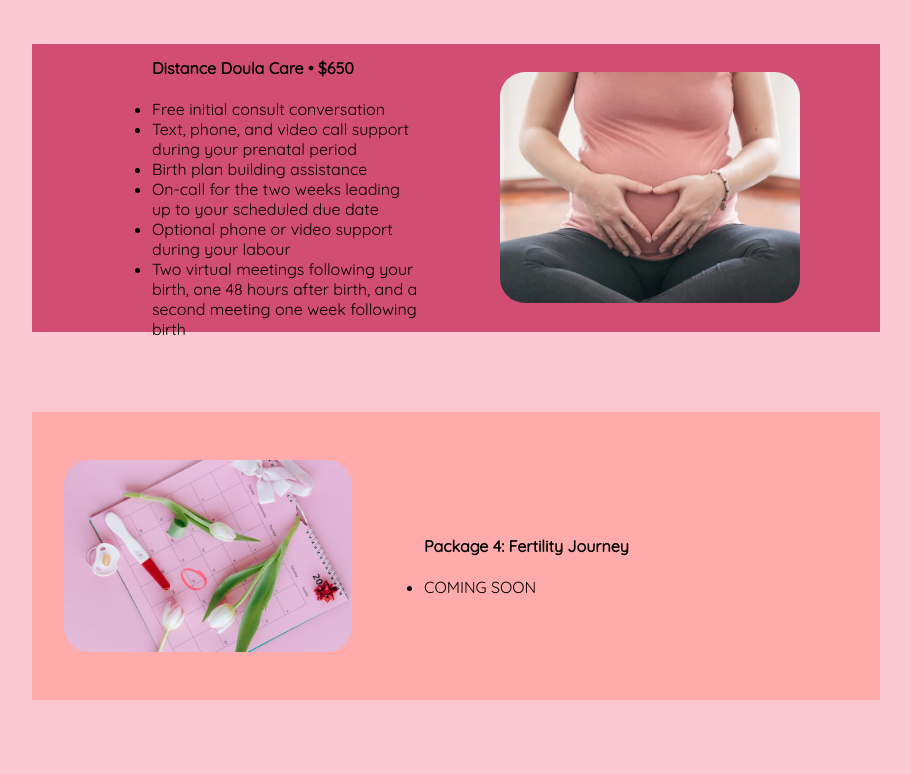
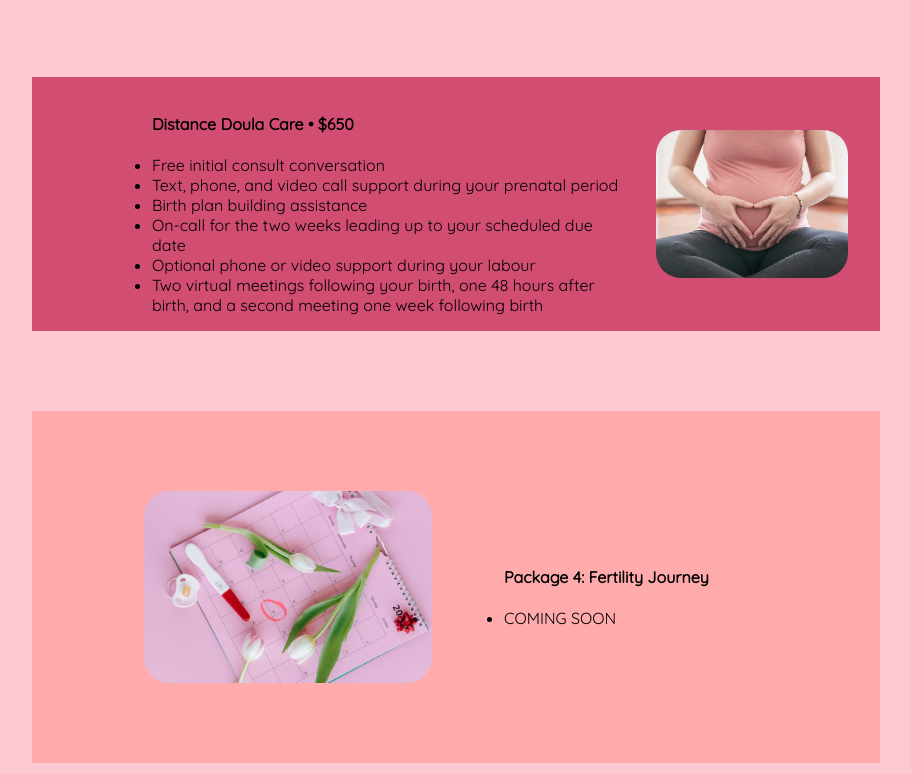
Before and after one commit to Good-Day-2-U/radiantrose, a plain HTML site: page packages.html in a window 1280 px wide. Shown: the part 1176-1950 px from the top of the page, without its empty margins (184-1095 px from the left). Drawn offline with Linux system fonts and the light colour scheme.

Commit message:
Fixed bad formating on Contact and packages page

```diff
--- a/style.css
+++ b/style.css
@@ -263,24 +263,24 @@ div {
 }
 
 .package-content {
-  height: 18rem;
+  height: auto;
   width: 60%;
   /* border: 1px solid black; */
 }
 
 .package-body img {
-  height: 80%;
+  /* height: 20rem; */
+  width: 25%;
   margin-left: 5rem;
   margin-right: 5rem;
   border-radius: 25px;
+  margin: 2rem;
 }
 
 .package-body #pkg-4 img {
   rotate: 90deg;
-  height: 100%;
-  margin-left: 5rem;
+  margin-left: 10rem;
   margin-right: 5rem;
-  border-radius: 25px;
 }
 
 #pkg-1 {
@@ -336,7 +336,7 @@ div {
   margin: 5rem;
   margin-top: 3rem;
   width: 75%;
-  height: 50vh;
+  height: auto;
   gap: 2rem;
   border-radius: 25px;
   padding: 3rem;
@@ -350,7 +350,7 @@ div {
 }
 
 #form-body input {
-  margin: 5px;
+  margin: 0.5rem;
 }
 
 #form-body label {
```
